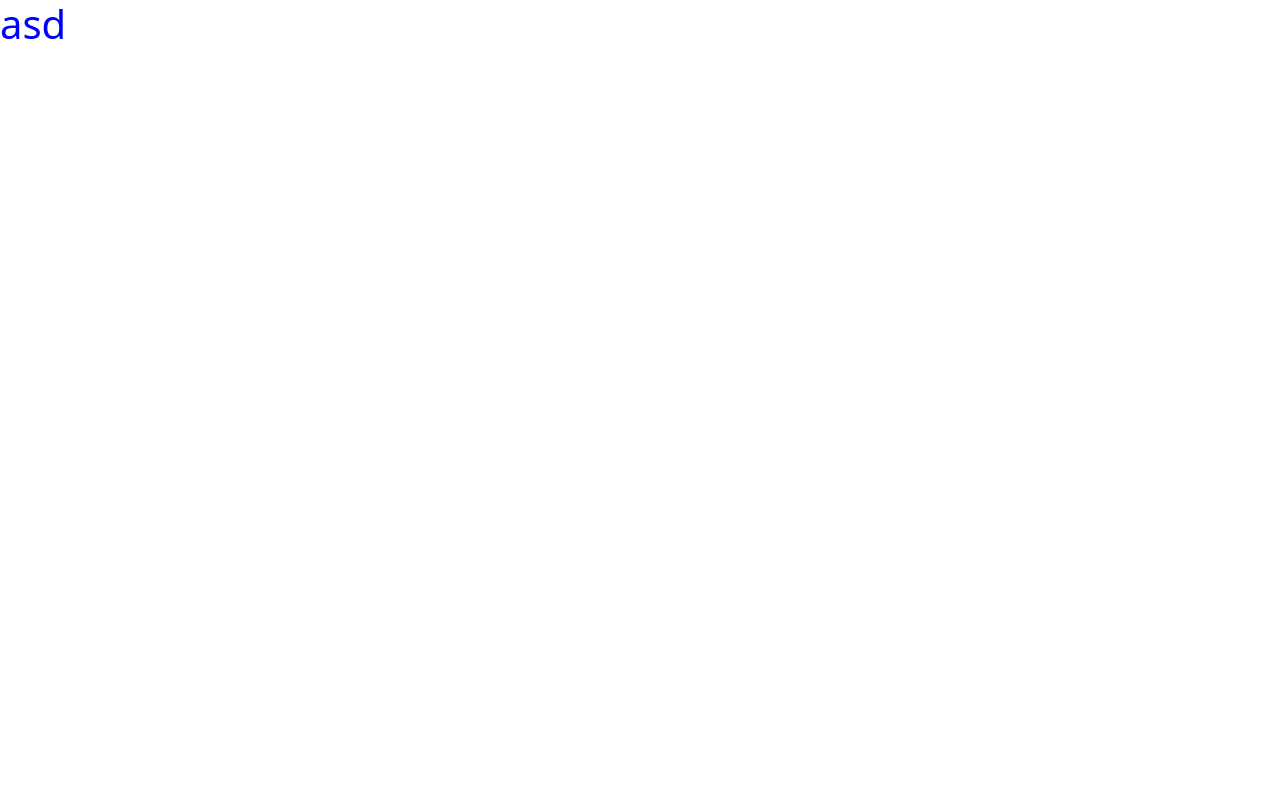
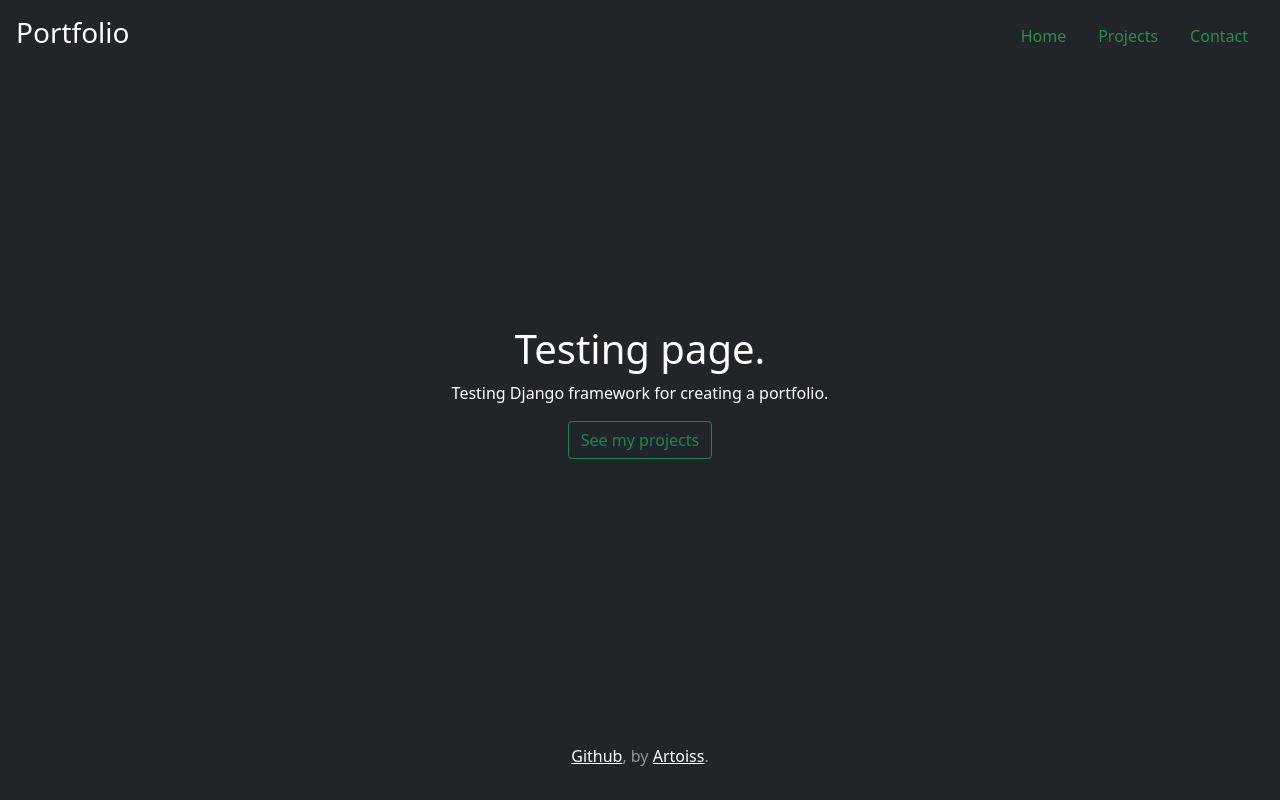
Before and after one commit to Heikura/portfolio, a Django app: page / in a window 1280 px wide. Before the commit the page is almost empty. Run offline with Django 3.2, Linux system fonts and the light colour scheme; some libraries are stand-ins or nearby versions.

Commit message:
Bootsrap theme

```diff
--- a/homepage/static/homepage/style.css
+++ b/homepage/static/homepage/style.css
@@ -1,6 +1,8 @@
 html {
   height: 100%;
 }
-h1 {
-  color: blue;
+
+a {
+  color:#298f45;
+  bold;
 }
--- a/homepage/templates/homepage/index.html
+++ b/homepage/templates/homepage/index.html
@@ -2,15 +2,38 @@
 
 <html lang="en">
   <head>
-    <h1> asd </h1>
     <meta charset="UTF-8">
-    <title>Title</title>
+    <title>Portfolio</title>
     {% load static %}
     <link rel="stylesheet" href="{% static 'css/bootstrap.min.css' %}">
     <script src="{% static 'js/bootstrap.min.js' %}"></script>
     <link rel="stylesheet" href="{% static 'homepage/style.css' %}"
   </head>
-  <body>
+  <body class="d-flex h-100 text-center text-white bg-dark" data-new-gr-c-s-check-loaded="14.992.0" data-gr-ext-installed="">
 
+  <div class="cover-container d-flex w-100 h-100 p-3 mx-auto flex-column">
+    <header class="mb-auto">
+      <div>
+        <h3 class="float-md-start mb-0">Portfolio</h3>
+        <nav class="nav nav-masthead justify-content-center float-md-end">
+          <a class="nav-link active" aria-current="page" href="">Home</a>
+          <a class="nav-link" href="">Projects</a>
+          <a class="nav-link" href="">Contact</a>
+        </nav>
+      </div>
+    </header>
+
+    <main class="main-view">
+      <h1>Testing page.</h1>
+      <p class="front-text"> Testing Django framework for creating a portfolio.</p>
+      <p class="front-text">
+        <button type="button" class="btn btn-outline-success">See my projects</button
+      </p>
+    </main>
+
+    <footer class="mt-auto text-white-50">
+      <p><a href="https://github.com/Artoiss" class="text-white">Github</a>, by <a href="https://www.linkedin.com/in/arttu--heikura/" class="text-white">Artoiss</a>.</p>
+    </footer>
+  </div>
   </body>
 </html>
```
